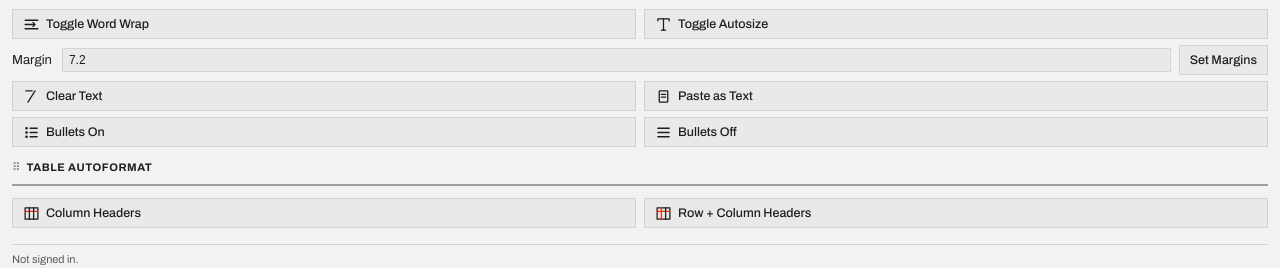
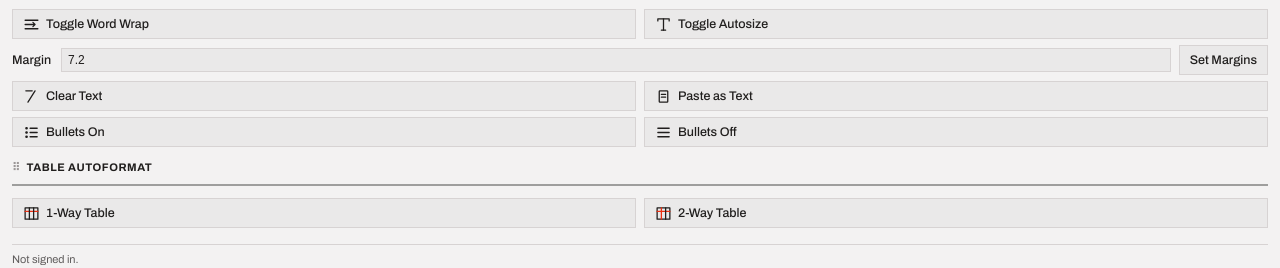
Before and after one commit to gdychow/strategytoolbar, a website with bundled scripts: page src/taskpane/taskpane.html in a window 1280 px wide. Shown: the part 1108-1376 px from the top of the page. Built offline with nearby package versions, Linux system fonts and the light colour scheme; a script that the page names is missing.

Commit message:
Match Fill/Line/Text/Add to Library/Margin label font to buttons; rename table buttons
Labels were inheriting body's default 400/13px instead of the buttons'
500/12.5px, reading as visually inconsistent next to them.

"Column Headers" -> "1-Way Table", "Row + Column Headers" -> "2-Way Table".

```diff
--- a/src/taskpane/taskpane.css
+++ b/src/taskpane/taskpane.css
@@ -138,6 +138,15 @@ section.dragging {
   gap: 8px;
   margin-bottom: 6px;
   flex-wrap: wrap;
+}
+
+/* Matches the button rule's own font below (500 weight, 12.5px) instead of
+   inheriting body's default 400/13px, so these labels read as part of the
+   same control language as the buttons around them. */
+.color-row label,
+#libraryTargetLabel,
+.margin-label {
+  font: 500 12.5px var(--font-family);
 }
 
 .color-row label {
--- a/src/taskpane/taskpane.html
+++ b/src/taskpane/taskpane.html
@@ -212,8 +212,8 @@
     <h2><span class="drag-handle" draggable="true" title="Drag to reorder">⠿</span>Table AutoFormat</h2>
     <p class="unsupported-note"></p>
     <div class="btn-row">
-      <button id="btnTableHeaderRow"><img class="btn-icon btn-icon-light" src="/assets/icons/header-row-style.svg" alt="" /><img class="btn-icon btn-icon-dark" src="/assets/icons/dark/header-row-style.svg" alt="" /><span class="btn-label">Column Headers</span></button>
-      <button id="btnTableHeaderRowCol"><img class="btn-icon btn-icon-light" src="/assets/icons/header-row-column.svg" alt="" /><img class="btn-icon btn-icon-dark" src="/assets/icons/dark/header-row-column.svg" alt="" /><span class="btn-label">Row + Column Headers</span></button>
+      <button id="btnTableHeaderRow"><img class="btn-icon btn-icon-light" src="/assets/icons/header-row-style.svg" alt="" /><img class="btn-icon btn-icon-dark" src="/assets/icons/dark/header-row-style.svg" alt="" /><span class="btn-label">1-Way Table</span></button>
+      <button id="btnTableHeaderRowCol"><img class="btn-icon btn-icon-light" src="/assets/icons/header-row-column.svg" alt="" /><img class="btn-icon btn-icon-dark" src="/assets/icons/dark/header-row-column.svg" alt="" /><span class="btn-label">2-Way Table</span></button>
     </div>
   </section>
 
```
